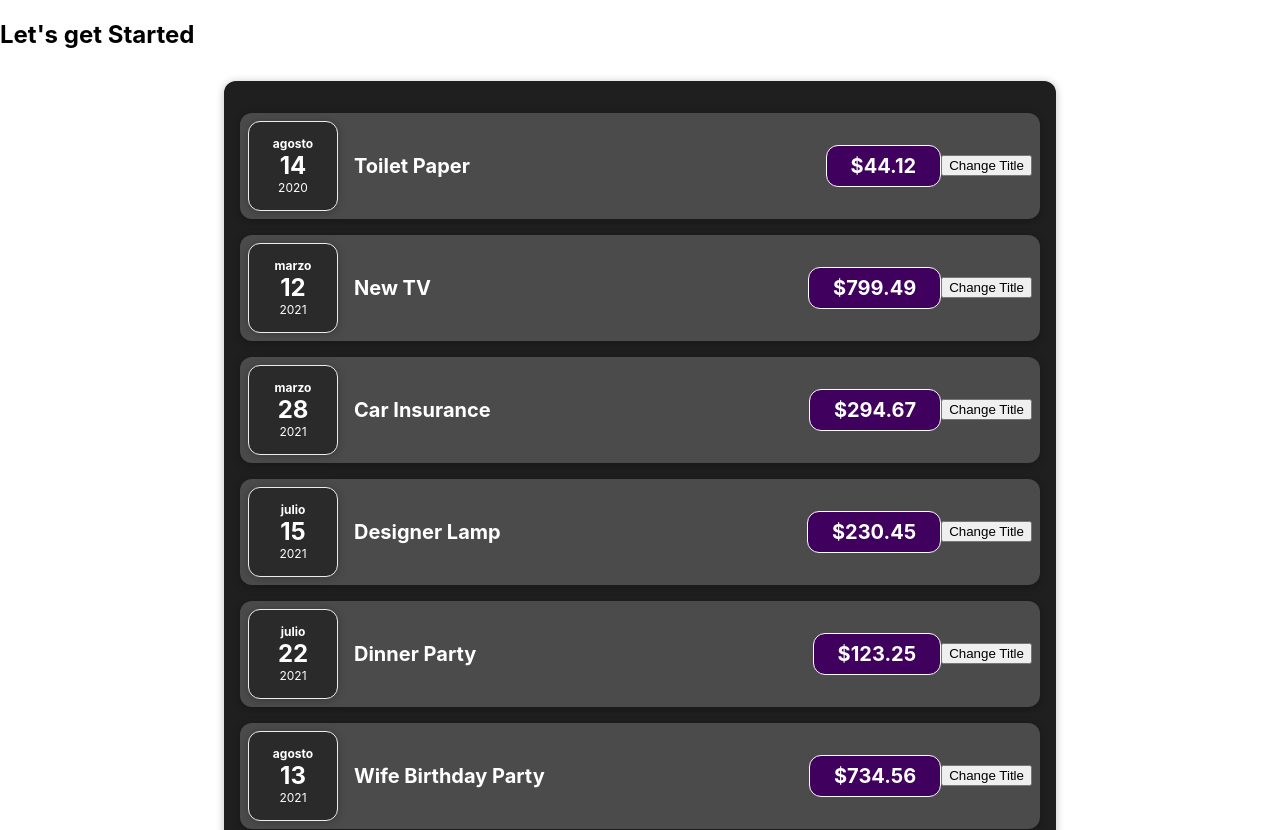
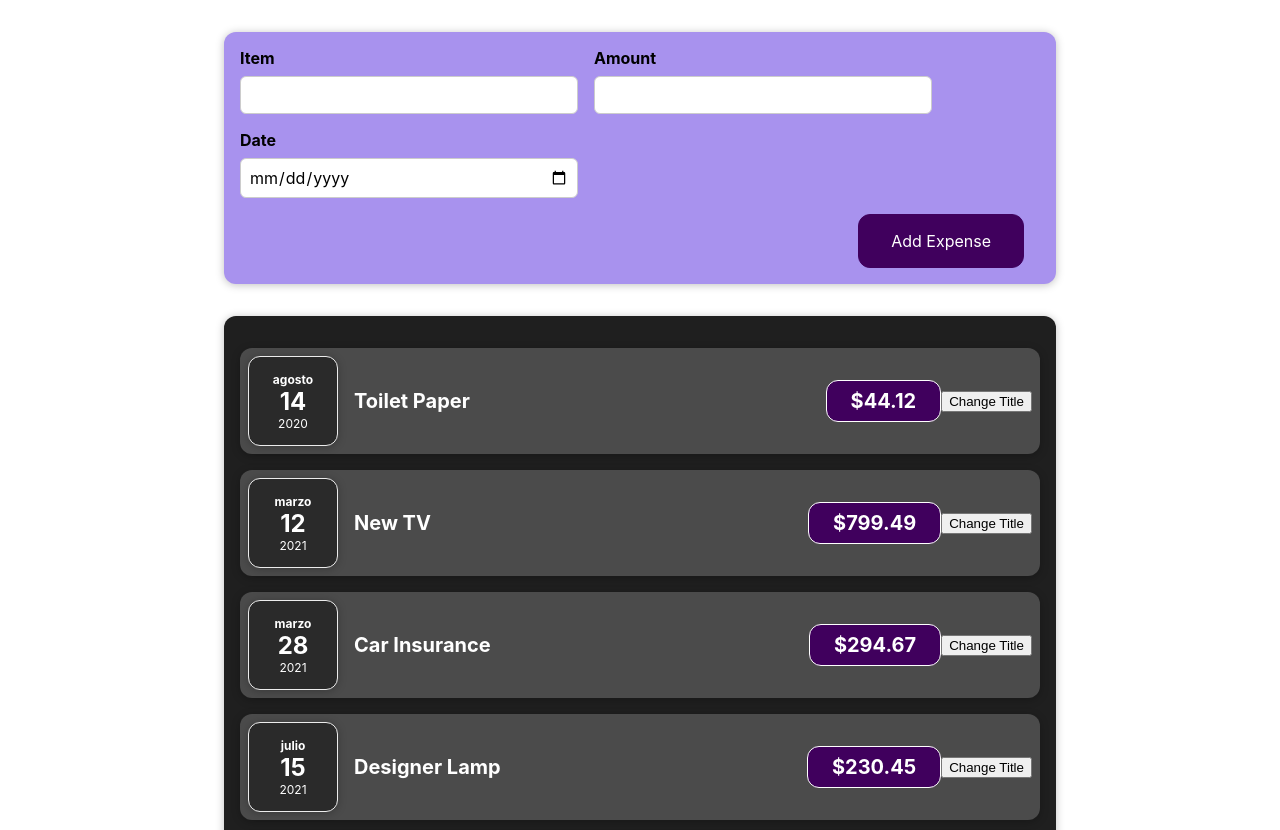
Before and after one commit to ifirestone/expenses-demo, a React (Create React App) app: page / in a window 1280 px wide. Shown: the top 830 px of the page. Built offline with nearby package versions, Linux system fonts and the light colour scheme.

Commit message:
Passing data UP to Parent

```diff
--- a/src/App.js
+++ b/src/App.js
@@ -1,4 +1,5 @@
 import Expenses from "./components/expenses/Expenses";
+import NewExpense from "./components/NewExpense/NewExpense";
 
 const App = () => {
   const expenses = [
@@ -47,9 +48,14 @@ const App = () => {
     },
   ];
 
+  const addExpenseHandler = (expense) => {
+    console.log("In APP.js");
+    console.log(expense);
+  };
+
   return (
     <div className="app">
-      <h2>Let's get Started</h2>
+      <NewExpense onAddExpense={addExpenseHandler} />
       <Expenses items={expenses} />
     </div>
   );
--- /dev/null
+++ b/src/components/NewExpense/ExpenseForm.css
@@ -0,0 +1,26 @@
+.new-expense__controls {
+  display: flex;
+  flex-wrap: wrap;
+  gap: 1rem;
+  margin-bottom: 1rem;
+  text-align: left;
+}
+
+.new-expense__control label {
+  font-weight: bold;
+  margin-bottom: 0.5rem;
+  display: block;
+}
+
+.new-expense__control input {
+  font: inherit;
+  padding: 0.5rem;
+  border-radius: 6px;
+  border: 1px solid #ccc;
+  width: 20rem;
+  max-width: 100%;
+}
+
+.new-expense__actions {
+  text-align: right;
+}
--- /dev/null
+++ b/src/components/NewExpense/ExpenseForm.js
@@ -0,0 +1,66 @@
+import "./ExpenseForm.css";
+import { useState } from "react";
+
+const ExpenseForm = (props) => {
+  const [title, setTitle] = useState("");
+  const [amount, setAmount] = useState("");
+  const [date, setDate] = useState("");
+
+  const titleChangeHandler = (event) => {
+    setTitle(event.target.value);
+  };
+  const amountChangeHandler = (event) => {
+    setAmount(event.target.value);
+  };
+  const dateChangeHandler = (event) => {
+    setDate(event.target.value);
+  };
+
+  const submitHandler = (event) => {
+    event.preventDefault();
+    const expenseData = {
+      title: title,
+      amount: amount,
+      date: new Date(date.split("-")),
+    };
+    props.onSaveExpenseData(expenseData);
+    setTitle("");
+    setAmount("");
+    setDate("");
+  };
+  return (
+    <form className="expense-form" onSubmit={submitHandler}>
+      <div className="new-expense__controls">
+        <div className="new-expense__control">
+          <label>Item</label>
+          <input type="text" value={title} onChange={titleChangeHandler} />
+        </div>
+        <div className="new-expense__control">
+          <label>Amount</label>
+          <input
+            type="number"
+            min="0.01"
+            step="0.01"
+            value={amount}
+            onChange={amountChangeHandler}
+          />
+        </div>
+        <div className="new-expense__control">
+          <label>Date</label>
+          <input
+            type="date"
+            min="2019-01-01"
+            step="2023-12-31"
+            value={date}
+            onChange={dateChangeHandler}
+          />
+        </div>
+      </div>
+      <div className="new-expense__actions">
+        <button type="submit">Add Expense</button>
+      </div>
+    </form>
+  );
+};
+
+export default ExpenseForm;
--- /dev/null
+++ b/src/components/NewExpense/NewExpense.css
@@ -0,0 +1,38 @@
+.new-expense {
+  background-color: #a892ee;
+  padding: 1rem;
+  margin: 2rem auto;
+  width: 50rem;
+  max-width: 95%;
+  border-radius: 12px;
+  text-align: center;
+  box-shadow: 0 1px 8px rgba(0, 0, 0, 0.25);
+}
+
+.new-expense button {
+  font: inherit;
+  cursor: pointer;
+  padding: 1rem 2rem;
+  border: 1px solid #40005d;
+  background-color: #40005d;
+  color: white;
+  border-radius: 12px;
+  margin-right: 1rem;
+}
+
+.new-expense button:hover,
+.new-expense button:active {
+  background-color: #510674;
+  border-color: #510674;
+}
+
+.new-expense button.alternative {
+  color: #220131;
+  border-color: transparent;
+  background-color: transparent;
+}
+
+.new-expense button.alternative:hover,
+.new-expense button.alternative:active {
+  background-color: #ddb3f8;
+}
--- /dev/null
+++ b/src/components/NewExpense/NewExpense.js
@@ -0,0 +1,21 @@
+import Card from "../layouts/Card";
+import ExpenseForm from "./ExpenseForm";
+import "./NewExpense.css";
+
+const NewExpense = (props) => {
+  const saveExpenseDataHandler = (newExpenseData) => {
+    const expenseData = {
+      ...newExpenseData,
+      id: Math.random().toString(),
+    };
+    props.onAddExpense(expenseData);
+  };
+
+  return (
+    <Card className="new-expense">
+      <ExpenseForm onSaveExpenseData={saveExpenseDataHandler} />
+    </Card>
+  );
+};
+
+export default NewExpense;
```
